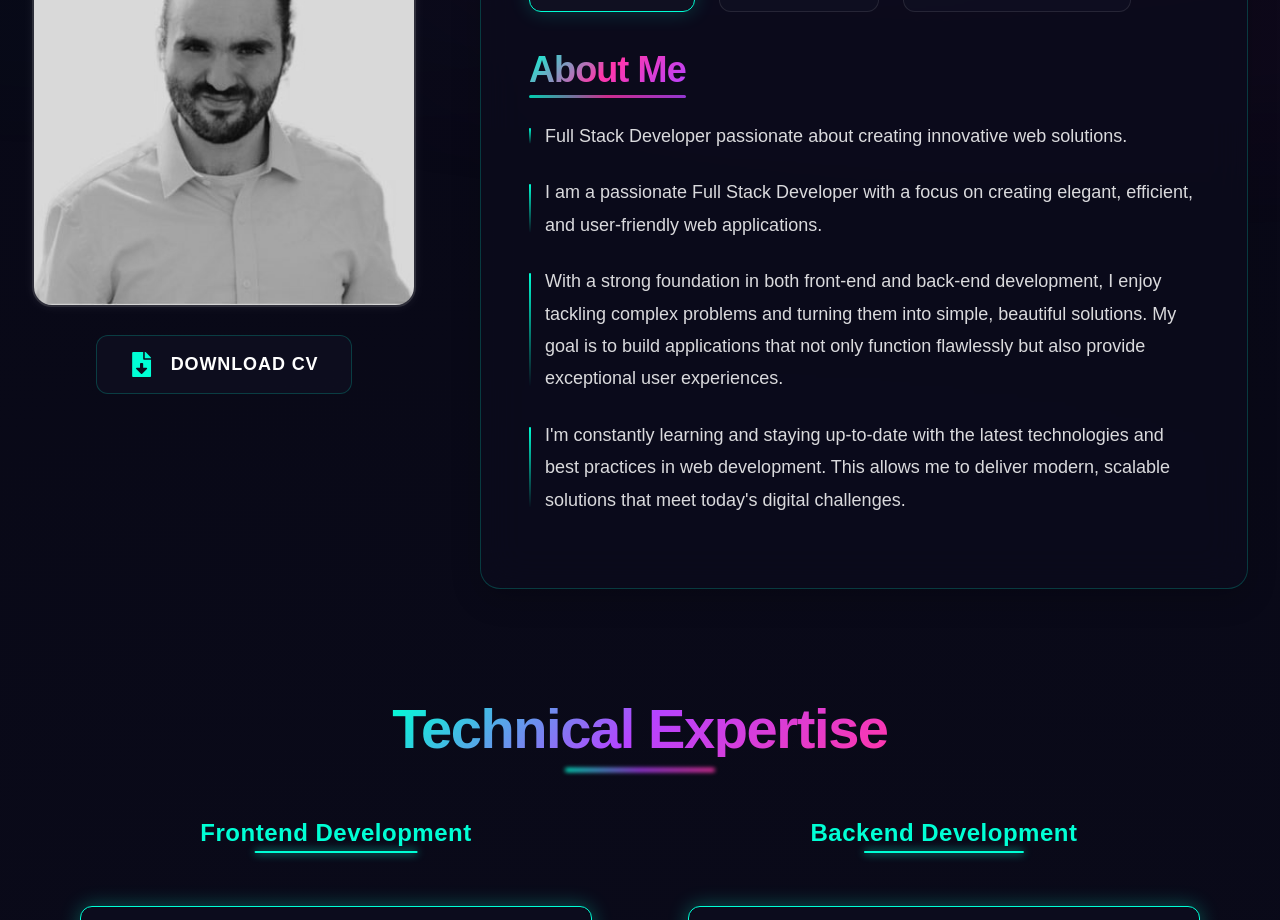
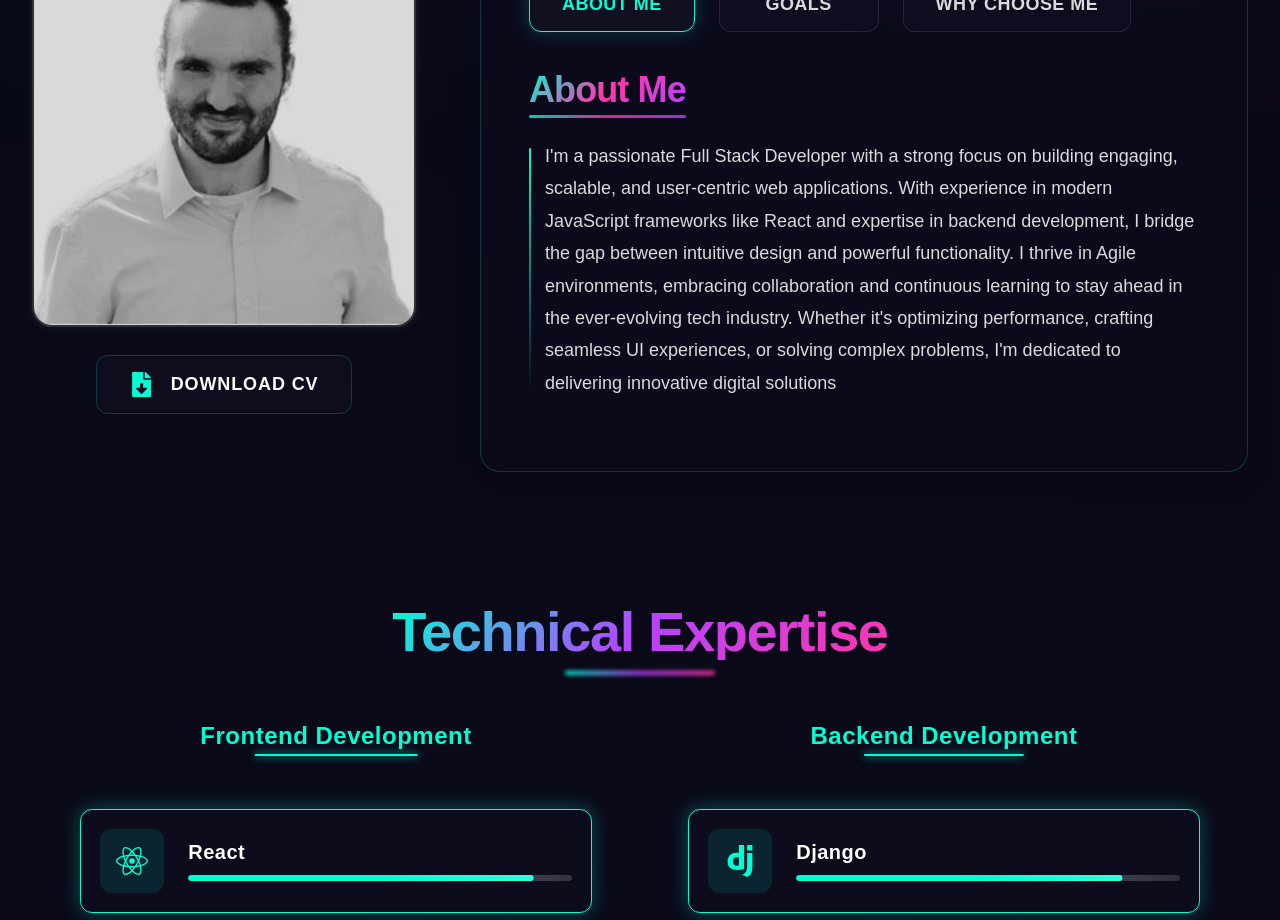
Before and after one commit to JDestefano11/React-Portfolio-Vite, a React (Vite) app: page / in a window 1280 px wide. Shown: the part 1060-1980 px from the top of the page. Built offline with nearby package versions, Linux system fonts and the light colour scheme; a web font is replaced by a local one.

Commit message:
Updated the about me content

```diff
--- a/src/components/About/About.jsx
+++ b/src/components/About/About.jsx
@@ -12,7 +12,7 @@ const About = () => {
   const tabs = [
     { id: "about", label: "About Me" },
     { id: "goals", label: "Goals" },
-    { id: "why", label: "Why Choose Me" }
+    { id: "why", label: "Why Choose Me" },
   ];
 
   const containerVariants = {
@@ -21,9 +21,9 @@ const About = () => {
       opacity: 1,
       transition: {
         staggerChildren: 0.05,
-        delayChildren: 0.1
-      }
-    }
+        delayChildren: 0.1,
+      },
+    },
   };
 
   const itemVariants = {
@@ -31,8 +31,8 @@ const About = () => {
     visible: {
       opacity: 1,
       y: 0,
-      transition: { duration: 0.2 }
-    }
+      transition: { duration: 0.2 },
+    },
   };
 
   return (
@@ -65,7 +65,7 @@ const About = () => {
               <motion.div
                 style={{
                   opacity: isImageLoaded ? 1 : 0,
-                  transition: "opacity 0.3s ease-in-out"
+                  transition: "opacity 0.3s ease-in-out",
                 }}
               >
                 <motion.img
@@ -136,26 +136,19 @@ const About = () => {
                     exit={{ opacity: 0, y: -10, transition: { duration: 0.2 } }}
                     className="tab-content"
                   >
-                    <motion.h2 variants={itemVariants}>
-                      About Me
-                    </motion.h2>
+                    <motion.h2 variants={itemVariants}>About Me</motion.h2>
                     <motion.p variants={itemVariants}>
-                      Full Stack Developer passionate about creating innovative web solutions.
-                    </motion.p>
-                    <motion.p variants={itemVariants}>
-                      I am a passionate Full Stack Developer with a focus on creating elegant,
-                      efficient, and user-friendly web applications.
-                    </motion.p>
-                    <motion.p variants={itemVariants}>
-                      With a strong foundation in both front-end and back-end development,
-                      I enjoy tackling complex problems and turning them into simple, beautiful solutions.
-                      My goal is to build applications that not only function flawlessly but also
-                      provide exceptional user experiences.
-                    </motion.p>
-                    <motion.p variants={itemVariants}>
-                      I'm constantly learning and staying up-to-date with the latest technologies
-                      and best practices in web development. This allows me to deliver modern,
-                      scalable solutions that meet today's digital challenges.
+                      I'm a passionate Full Stack Developer with a strong focus
+                      on building engaging, scalable, and user-centric web
+                      applications. With experience in modern JavaScript
+                      frameworks like React and expertise in backend
+                      development, I bridge the gap between intuitive design and
+                      powerful functionality. I thrive in Agile environments,
+                      embracing collaboration and continuous learning to stay
+                      ahead in the ever-evolving tech industry. Whether it's
+                      optimizing performance, crafting seamless UI experiences,
+                      or solving complex problems, I'm dedicated to delivering
+                      innovative digital solutions
                     </motion.p>
                   </motion.div>
                 )}
@@ -169,22 +162,21 @@ const About = () => {
                     exit={{ opacity: 0, y: -10, transition: { duration: 0.2 } }}
                     className="tab-content"
                   >
-                    <motion.h2 variants={itemVariants}>
-                      My Goals
-                    </motion.h2>
+                    <motion.h2 variants={itemVariants}>My Goals</motion.h2>
                     <motion.p variants={itemVariants}>
-                      Dedicated to continuous growth and excellence in web development.
+                      My goal is to grow as a developer while creating
+                      impactful, high-quality web applications. I strive to:
                     </motion.p>
                     <motion.ul
                       className="goals-list"
                       variants={containerVariants}
                     >
                       {[
-                        "Create innovative and impactful web solutions",
-                        "Master emerging technologies and frameworks",
-                        "Build scalable and maintainable applications",
-                        "Deliver exceptional user experiences",
-                        "Contribute to meaningful open-source projects"
+                        "Build scalable, efficient, and accessible solutions",
+                        "Continuously master new technologies and frameworks",
+                        "Deliver seamless user experiences through optimized UI/UX",
+                        "Collaborate with like-minded professionals and contribute to open-source projects",
+                        "Develop leadership skills to mentor and guide future developers",
                       ].map((goal, index) => (
                         <motion.li
                           key={index}
@@ -207,22 +199,21 @@ const About = () => {
                     exit={{ opacity: 0, y: -10, transition: { duration: 0.2 } }}
                     className="tab-content"
                   >
-                    <motion.h2 variants={itemVariants}>
-                      Why Choose Me
-                    </motion.h2>
+                    <motion.h2 variants={itemVariants}>Why Choose Me</motion.h2>
                     <motion.p variants={itemVariants}>
-                      A dedicated developer focused on delivering high-quality solutions.
+                      A dedicated developer focused on delivering high-quality
+                      solutions.
                     </motion.p>
                     <motion.ul
                       className="why-choose-list"
                       variants={containerVariants}
                     >
                       {[
-                        "Strong technical expertise in full-stack development",
-                        "Proven track record of successful project delivery",
-                        "Excellent problem-solving and analytical skills",
-                        "Strong commitment to code quality and best practices",
-                        "Effective communication and collaboration abilities"
+                        " Full-Stack Expertise: Proficient in React, Node.js, and RESTful APIs, ensuring seamless front-to-back-end integration.",
+                        " Problem Solver: Strong analytical skills to tackle complex challenges and optimize performance.",
+                        " Detail-Oriented & User-Focused: Passionate about writing clean, maintainable code that enhances user experiences.",
+                        " Agile & Team-Oriented: Experienced in Agile methodologies, thriving in collaborative environments.",
+                        " Passion for Growth: Committed to continuous learning, staying updated on the latest tech trends.",
                       ].map((reason, index) => (
                         <motion.li
                           key={index}
--- a/src/components/ProjectSection/ProjectSection.jsx
+++ b/src/components/ProjectSection/ProjectSection.jsx
@@ -105,7 +105,7 @@ const ProjectSection = () => {
       image: moviesFlixAPI,
       techStack: ["Node.js", "Express", "MongoDB", "JWT"],
       liveLink: "https://moviesflix-hub-api.onrender.com/",
-      githubLink: "https://github.com/JDestefano11/MoviesFlix-Hub-API.git",
+      githubLink: "https://github.com/JDestefano11/MoviesFlix-hub-api.git",
       caseStudyLink: "#",
       caseStudyComingSoon: true,
     },
@@ -117,7 +117,7 @@ const ProjectSection = () => {
       image: clothonicAPI,
       techStack: ["Node.js", "Express", "MongoDB", "Stripe"],
       liveLink: "https://clothonic-api.onrender.com/",
-      githubLink: "https://github.com/JDestefano11/Clothonic-API.git",
+      githubLink: "",
       caseStudyLink: "#",
       caseStudyComingSoon: true,
     },
@@ -222,7 +222,10 @@ const ProjectSection = () => {
                             : undefined
                         }
                       >
-                        <FiBook /> {project.caseStudyComingSoon ? "Coming Soon" : "Case Study"}
+                        <FiBook />{" "}
+                        {project.caseStudyComingSoon
+                          ? "Coming Soon"
+                          : "Case Study"}
                       </Link>
                     )}
                   </div>
```
